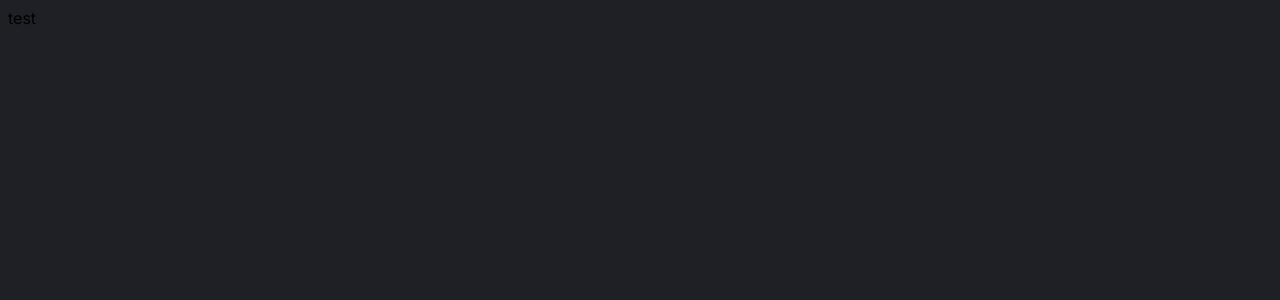
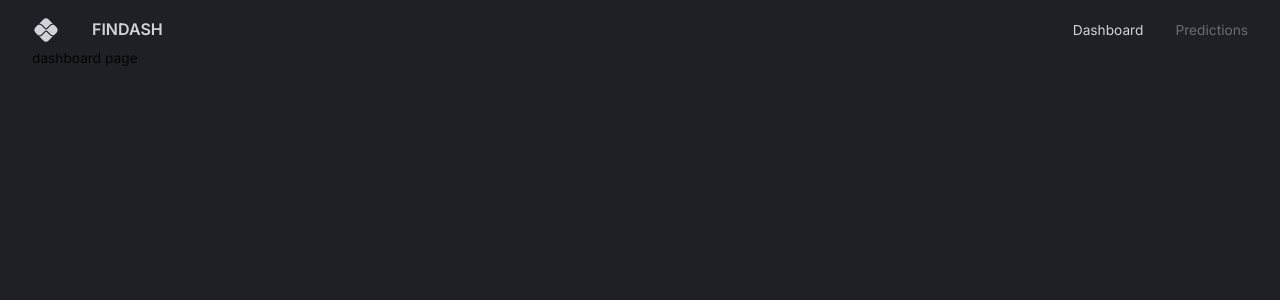
Before and after one commit to rsmpark/finance-dashboard, a React (Vite) app in the folder client/: page / in a window 1280 px wide. Shown: the top 300 px of the page. Built offline with nearby package versions, Linux system fonts and the light colour scheme.

Commit message:
Add navbar component.

```diff
--- a/client/package.json
+++ b/client/package.json
@@ -14,6 +14,7 @@
     "@emotion/styled": "^11.11.0",
     "@mui/icons-material": "^5.14.1",
     "@mui/material": "^5.14.2",
+    "@mui/system": "^5.14.1",
     "@mui/x-data-grid": "^6.10.1",
     "@reduxjs/toolkit": "^1.9.5",
     "react": "^18.2.0",
--- a/client/src/App.tsx
+++ b/client/src/App.tsx
@@ -1,5 +1,33 @@
+import { useMemo } from "react";
+import { BrowserRouter, Route, Routes } from "react-router-dom";
+import { Box, CssBaseline, ThemeProvider } from "@mui/material";
+import { createTheme } from "@mui/material/styles";
+
+import Navbar from "@/scenes/navbar";
+
+import { themeSettings } from "./theme";
+
 function App() {
-  return <div className="app">test</div>;
+  const theme = useMemo(() => createTheme(themeSettings), []);
+  return (
+    <div className="app">
+      <BrowserRouter>
+        <ThemeProvider theme={theme}>
+          <CssBaseline />
+          <Box width="100%" height="100%" padding="1rem 2rem 4rem 2rem">
+            <Navbar />
+            <Routes>
+              <Route path="/" element={<div>dashboard page</div>} />
+              <Route
+                path="/predictions"
+                element={<div>predictions page</div>}
+              />
+            </Routes>
+          </Box>
+        </ThemeProvider>
+      </BrowserRouter>
+    </div>
+  );
 }
 
 export default App;
--- /dev/null
+++ b/client/src/components/FlexBetween.tsx
@@ -0,0 +1,10 @@
+import { Box } from "@mui/material";
+import { styled } from "@mui/system";
+
+const FlexBetween = styled(Box)({
+  display: "flex",
+  justifyContent: "space-between",
+  alignItems: "center",
+});
+
+export default FlexBetween;
--- a/client/src/index.css
+++ b/client/src/index.css
@@ -9,3 +9,19 @@ body,
   font-family: "Inter", sans-serif;
   background-color: #1f2026;
 }
+
+::-webkit-scrollbar {
+  width: 10px;
+}
+
+::-webkit-scrollbar-track {
+  background: #242427;
+}
+
+::-webkit-scrollbar-thumb {
+  background: #48494e;
+}
+
+::-webkit-scrollbar-track:hover {
+  background: #2a2b2f;
+}
--- /dev/null
+++ b/client/src/scenes/navbar/index.tsx
@@ -0,0 +1,55 @@
+import { useState } from "react";
+import { Link } from "react-router-dom";
+import PixIcon from "@mui/icons-material/Pix";
+import { Box, Typography, useTheme } from "@mui/material";
+
+import FlexBetween from "@/components/FlexBetween";
+
+type Props = {};
+
+export default function Navbar(props: Props) {
+  const { palette } = useTheme();
+  const [selected, setSelected] = useState("dashboard");
+
+  const hoverColor = { "&:hover": { color: palette.primary[100] } };
+
+  return (
+    <FlexBetween mb="0.25rem" p="0.5rem 0 rem" color={palette.grey[300]}>
+      {/* LEFT SIDE */}
+      <FlexBetween gap="2rem">
+        <PixIcon sx={{ fontSize: "28px" }} />
+        <Typography variant="h4" fontSize="16px">
+          FINDASH
+        </Typography>
+      </FlexBetween>
+
+      {/* RIGHT SIDE */}
+      <FlexBetween gap="2rem" color={palette.grey[300]}>
+        <Box
+          sx={selected === "dashboard" ? null : hoverColor}
+          color={selected === "dashboard" ? "inherit" : palette.grey[700]}
+        >
+          <Link
+            to="/"
+            onClick={() => setSelected("dashboard")}
+            style={{ textDecoration: "inherit", color: "inherit" }}
+          >
+            Dashboard
+          </Link>
+        </Box>
+        <Box
+          sx={selected === "predictions" ? null : hoverColor}
+          color={selected === "predictions" ? "inherit" : palette.grey[700]}
+        >
+          <Link
+            to="/predictions"
+            onClick={() => setSelected("predictions")}
+            style={{ textDecoration: "inherit", color: "inherit" }}
+          >
+            Predictions
+          </Link>
+        </Box>
+      </FlexBetween>
+    </FlexBetween>
+  );
+}
--- /dev/null
+++ b/client/src/theme.ts
@@ -0,0 +1,106 @@
+export const tokens = {
+  grey: {
+    100: "#f0f0f3",
+    200: "#e1e2e7",
+    300: "#d1d3da",
+    400: "#c2c5ce",
+    500: "#b3b6c2",
+    600: "#8f929b",
+    700: "#6b6d74",
+    800: "#48494e",
+    900: "#242427",
+  },
+  primary: {
+    // light green
+    100: "#d0fcf4",
+    200: "#a0f9e9",
+    300: "#71f5de",
+    400: "#41f2d3",
+    500: "#12efc8",
+    600: "#0ebfa0",
+    700: "#0b8f78",
+    800: "#076050",
+    900: "#043028",
+  },
+  secondary: {
+    // yellow
+    100: "#fcf0dd",
+    200: "#fae1bb",
+    300: "#f7d299",
+    400: "#f5c377",
+    500: "#f2b455",
+    600: "#c29044",
+    700: "#916c33",
+    800: "#614822",
+    900: "#302411",
+  },
+  tertiary: {
+    // purple
+    500: "#8884d8",
+  },
+  background: {
+    light: "#2d2d34",
+    main: "#1f2026",
+  },
+};
+
+// mui theme settings
+export const themeSettings = {
+  palette: {
+    primary: {
+      ...tokens.primary,
+      main: tokens.primary[500],
+      light: tokens.primary[400],
+    },
+    secondary: {
+      ...tokens.secondary,
+      main: tokens.secondary[500],
+    },
+    tertiary: {
+      ...tokens.tertiary,
+    },
+    grey: {
+      ...tokens.grey,
+      main: tokens.grey[500],
+    },
+    background: {
+      default: tokens.background.main,
+      light: tokens.background.light,
+    },
+  },
+  typography: {
+    fontFamily: ["Inter", "sans-serif"].join(","),
+    fontSize: 12,
+    h1: {
+      fontFamily: ["Inter", "sans-serif"].join(","),
+      fontSize: 32,
+    },
+    h2: {
+      fontFamily: ["Inter", "sans-serif"].join(","),
+      fontSize: 24,
+    },
+    h3: {
+      fontFamily: ["Inter", "sans-serif"].join(","),
+      fontSize: 20,
+      fontWeight: 800,
+      color: tokens.grey[200],
+    },
+    h4: {
+      fontFamily: ["Inter", "sans-serif"].join(","),
+      fontSize: 14,
+      fontWeight: 600,
+      color: tokens.grey[300],
+    },
+    h5: {
+      fontFamily: ["Inter", "sans-serif"].join(","),
+      fontSize: 12,
+      fontWeight: 400,
+      color: tokens.grey[500],
+    },
+    h6: {
+      fontFamily: ["Inter", "sans-serif"].join(","),
+      fontSize: 10,
+      color: tokens.grey[700],
+    },
+  },
+};
```
Also changed, not shown: client/src/expanded-theme.ts (added, +12 -0 lines), client/.eslintrc.cjs, 1 other file (tests, documents, lock files or other folders).
